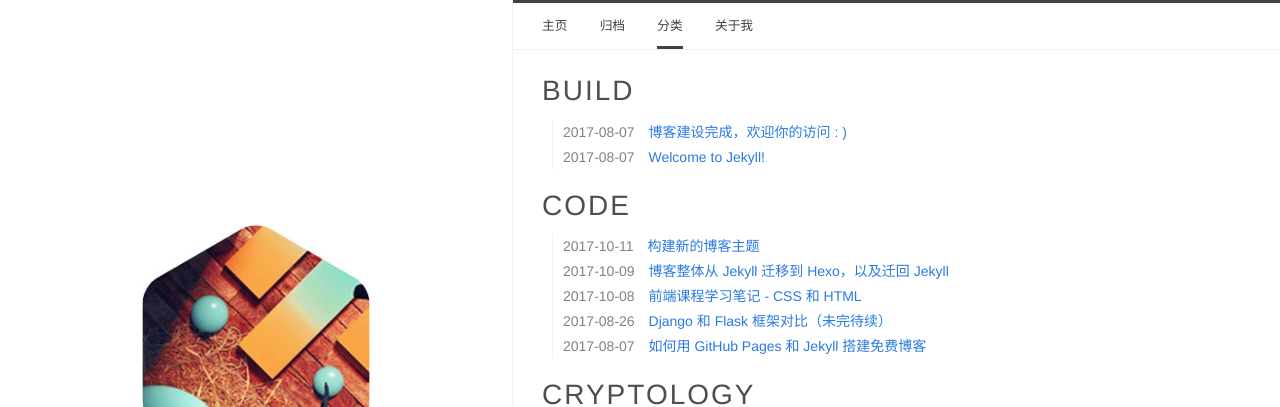
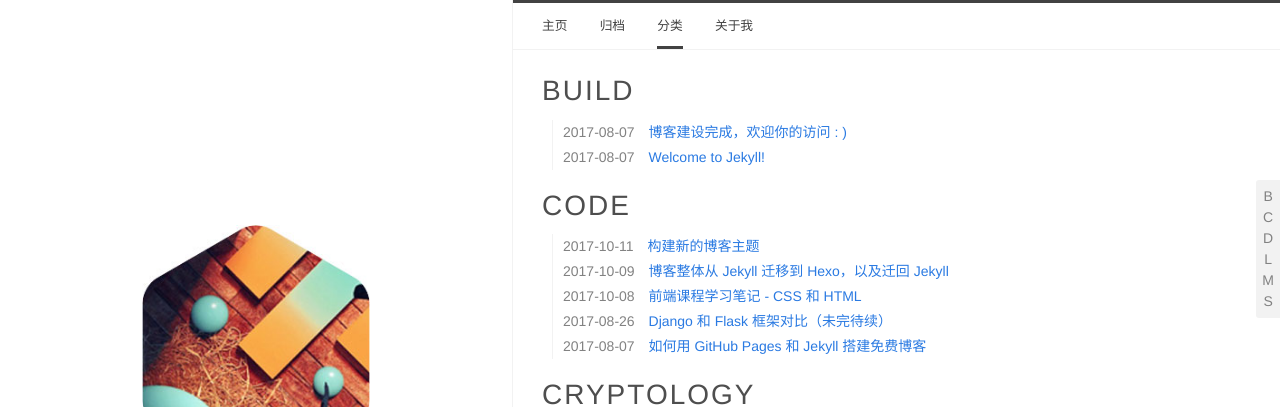
Before and after one commit to aalenliang/roger93y.github.io, a Jekyll site: the page built from category.md, in a window 1280 px wide. Shown: the top 407 px of the page. Built offline with Jekyll 4.4.1, drawn with Linux system fonts in a browser that asks for light colours; comment, search, counter and statistics services are not loaded.

Commit message:
add side locator

```diff
--- /dev/null
+++ b/_includes/sidelocator.html
@@ -0,0 +1,2 @@
+<ul class="side-locator">
+</ul>
--- a/_layouts/archieve.html
+++ b/_layouts/archieve.html
@@ -5,7 +5,7 @@ layout: page
 <ul class="archieve-list">
 {%for post in site.posts %}
     {% unless post.next %}
-        <h2 class="archieve-title">{{ post.date | date: '%Y' }}</h2>
+        <h2 class="archieve-title" id="{{ post.date | date: '%Y' }}">{{ post.date | date: '%Y' }}</h2>
     {% else %}
         {% capture year %}{{ post.date | date: '%Y' }}{% endcapture %}
         {% capture nyear %}{{ post.next.date | date: '%Y' }}{% endcapture %}
--- a/_layouts/category.html
+++ b/_layouts/category.html
@@ -21,4 +21,53 @@ layout: page
         {% endfor %}
     </ul>
 {% endfor %}
+{% include sidelocator.html %}
 </div>
+<script>
+var SIDELOCATOR = document.querySelector('.side-locator');
+var WINDOWHASH = window.location.hash
+
+function getCategoeryList() {
+    var hashList = document.querySelectorAll('.category-title');
+    var hashArray = [];
+    var hashLetter = []
+    hashList.forEach(function (hashObj) {
+        var indexLetter = hashObj.id.slice(0,1);
+        for (var i=0; i<hashLetter.length; i++){
+            if (hashLetter[i] == indexLetter) {
+                return;
+            }
+        }
+        hashLetter.push(hashObj.id.slice(0,1));
+        hashArray.push(createSideLocatorItem(hashObj.id));
+    });
+    return hashArray;
+}
+
+function createSideLocatorItem (hashTag) {
+    var listElm = document.createElement('li');
+    listElm.setAttribute('class', 'side-locator-item');
+    var linkElm = document.createElement('a');
+    linkElm.setAttribute('href', '#'+hashTag);
+    linkElm.textContent = hashTag.slice(0,1);
+    listElm.append(linkElm);
+    return listElm;
+}
+getCategoeryList().forEach(function (liObj) {
+    SIDELOCATOR.appendChild(liObj);
+});
+
+function cateHashChangeHandler() {
+    var taglist = document.querySelectorAll('.side-locator-item a')
+    taglist.forEach(function (liObj) {
+        liObj.style.color = "#828282"
+    })
+    var WINDOWHASH = window.location.hash
+    var highligtitem = document.querySelector('a[href=\"' + WINDOWHASH + '\"]')
+    highligtitem.style.color = "#2a7ae2"
+}
+
+cateHashChangeHandler()
+window.onhashchange = cateHashChangeHandler
+
+</script>
--- a/_sass/anatole/_layout.scss
+++ b/_sass/anatole/_layout.scss
@@ -446,6 +446,10 @@ a.post-list-link {
  * Category start
  */
 
+.category {
+  position: relative;
+}
+
 .category-title {
   color: $title-color;
   letter-spacing: 2px;
@@ -482,3 +486,32 @@ a.post-list-link {
   padding-bottom: 2px;
   padding-top: 2px;
 }
+
+/** SideLocator **/
+
+.side-locator {
+  position: fixed;
+  right: 0px;
+  top: 20%;
+  list-style: none;
+  border-top-left-radius: 3px;
+  border-bottom-left-radius: 3px;
+  padding: 6px;
+  background-color: rgba(188, 188, 188, 0.2);
+}
+
+.side-locator-item {
+  text-align: center;
+  a {
+    color: $grey-color;
+  }
+
+  a:visited {
+    color: $grey-color;
+  }
+
+  a:hover {
+    color: $brand-color;
+    text-decoration: none;
+  }
+}
--- a/assets/scripts/main.js
+++ b/assets/scripts/main.js
@@ -1,4 +1,5 @@
 var screenHeight = window.screen.height;
+
 function sideBarResizer() {
     'use strict';
     var viewPortHeight = 0;
```
